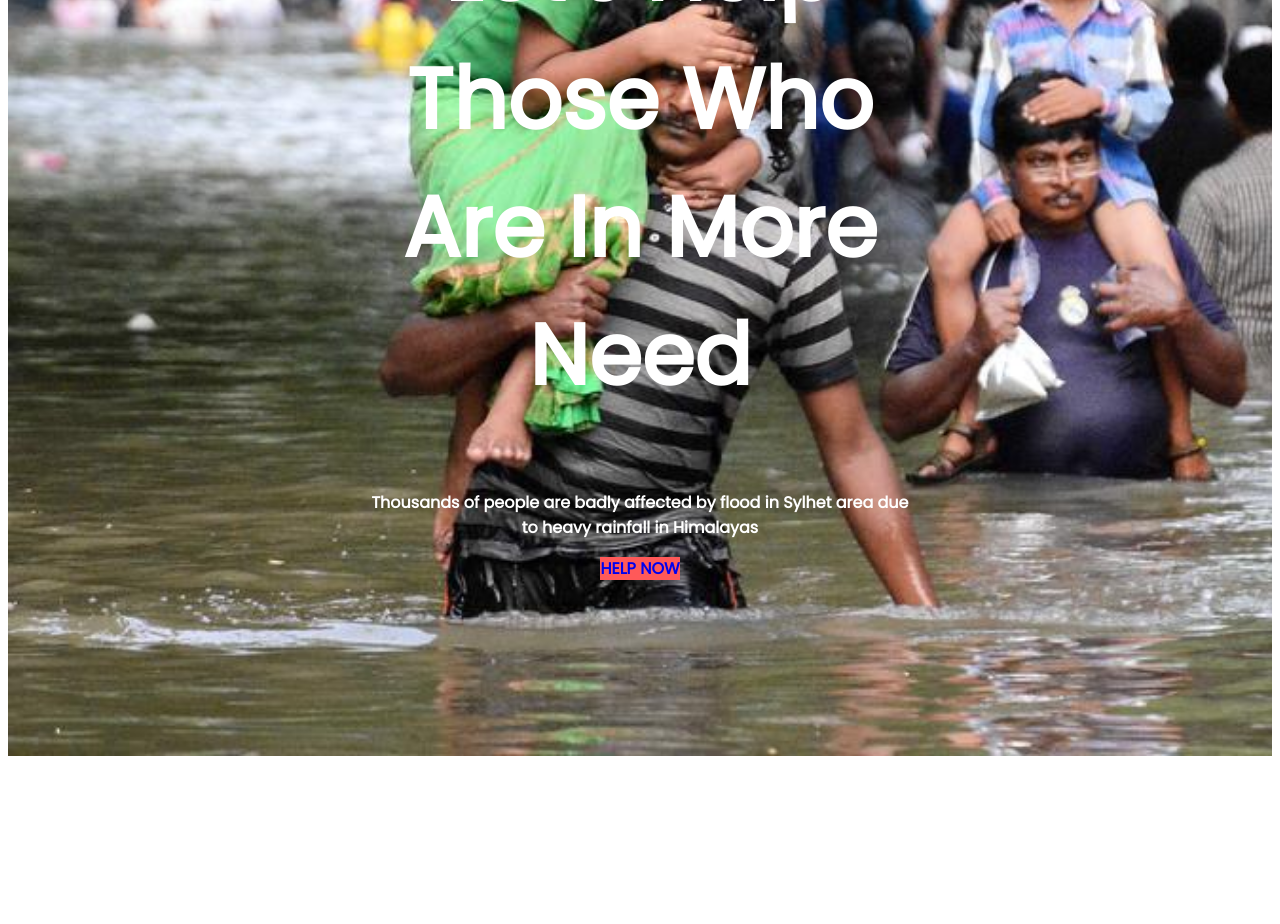
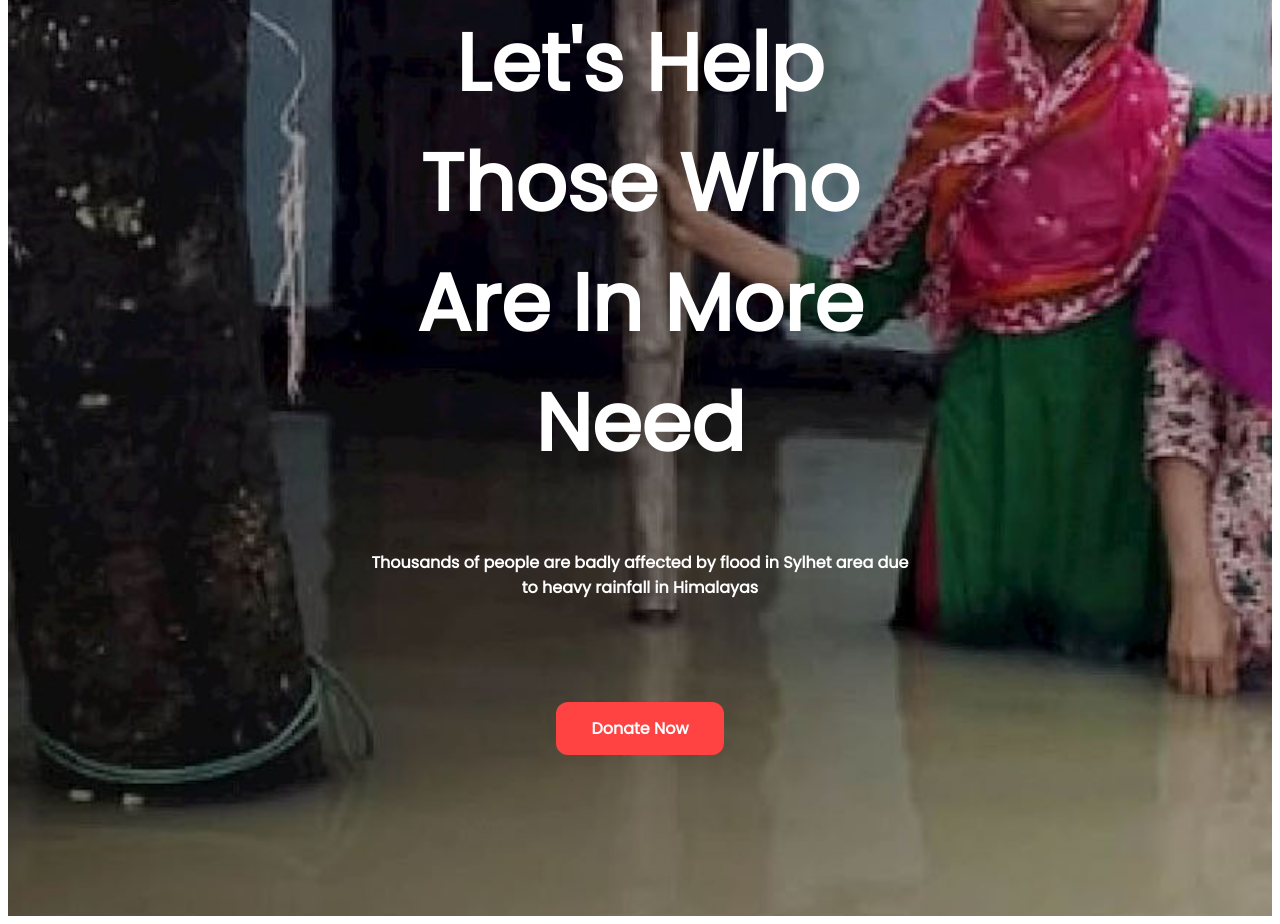
Before and after one commit to RupnaPro/Donate-for-Humanity, a plain HTML site: page index.html in a window 1280 px wide. Shown: the part 345-1269 px from the top of the page. Before the commit the page ends 1109 px from the top, so only its background shows below. Drawn offline with Linux system fonts and the light colour scheme.

```diff
--- a/index.html
+++ b/index.html
@@ -7,17 +7,22 @@
     <title>Donate for Humanity</title>
     <link rel="preconnect" href="https://fonts.googleapis.com">
     <link rel="preconnect" href="https://fonts.gstatic.com" crossorigin>
-    <link href="https://fonts.googleapis.com/css2?family=Poppins&display=swap" rel="stylesheet">
+    <link href="https://fonts.googleapis.com/css2?family=Inter:wght@400;700;900&family=Poppins&display=swap" rel="stylesheet">
     <link rel="stylesheet" href="style.css">
 </head>
 <body>
     <section class="top-banner">
         <div>
             <h1>Let's Help Those Who Are In More Need</h1>
-            <p> Thousands of people are badly affected by flood in Sylhet area due to heavy rainfall in Himalayas</p>
-            <a class="link-button" target="_blank" rel="noopener noreferrer" href="https://www.linkedin.com/in/anup-nokrek/"> HELP NOW </a>
+        </div>
+        <div>
+            <p id="top-2"> Thousands of people are badly affected by flood in Sylhet area due to heavy rainfall in Himalayas</p>
+        </div>
+        <div>
+            <a class="link-button" target="_blank" rel="noopener noreferrer" href="https://www.linkedin.com/in/anup-nokrek/"> Donate Now </a>
         </div>
     </section>
 
+
 </body>
 </html>
--- a/style.css
+++ b/style.css
@@ -1,23 +1,30 @@
 body{
+    font-family: 'Inter', sans-serif;
     font-family: 'Poppins', sans-serif;
 }
 h1{
-    font-size: 85px;
+    font-size: 80px;
 }
 .top-banner{
     color: white;
-    padding-top: 174px;
+    padding-top: 274px;
     padding-bottom: 175px;
     padding-left: 357px;
     padding-right: 357px;
-    background-image: url(images/donation4.jpg);
+    background-image: url(images/donation14.jpg);
     background-repeat: no-repeat;
     background-size: cover;
     font-weight: 900;
     margin: 0px;
     text-align: center;
 }
+#top-2{
+    padding-bottom: 100px;
+}
 .link-button{
-    background-color:#FF5959;
+    background-color: rgb(255, 67, 67);
     text-decoration: none;
+    padding: 15px 35px;
+    border-radius: 12px;
+    color: white;
 }
```
Also changed, not shown: images/donation14.jpg (added).
